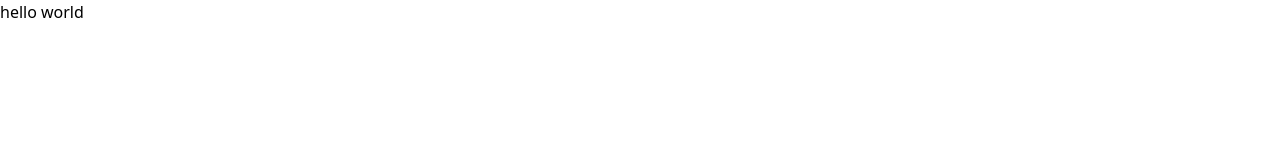
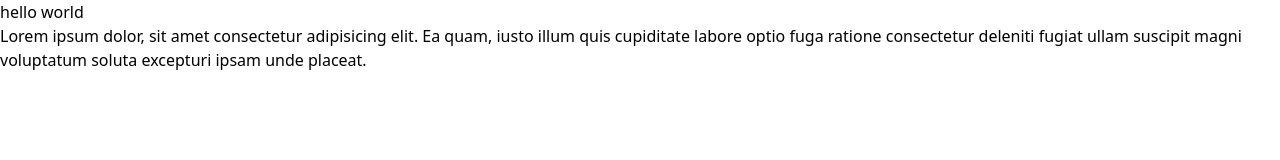
Before and after one commit to AungBoBoWan/funiture, a website: page src/index.html in a window 1280 px wide. Drawn offline with Linux system fonts and the light colour scheme.

Commit message:
tw-files

```diff
--- a/src/index.html
+++ b/src/index.html
@@ -8,5 +8,6 @@
 </head>
 <body>
     <h1>hello world</h1>
+    <p>Lorem ipsum dolor, sit amet consectetur adipisicing elit. Ea quam, iusto illum quis cupiditate labore optio fuga ratione consectetur deleniti fugiat ullam suscipit magni voluptatum soluta excepturi ipsam unde placeat.</p>
 </body>
 </html>
```
